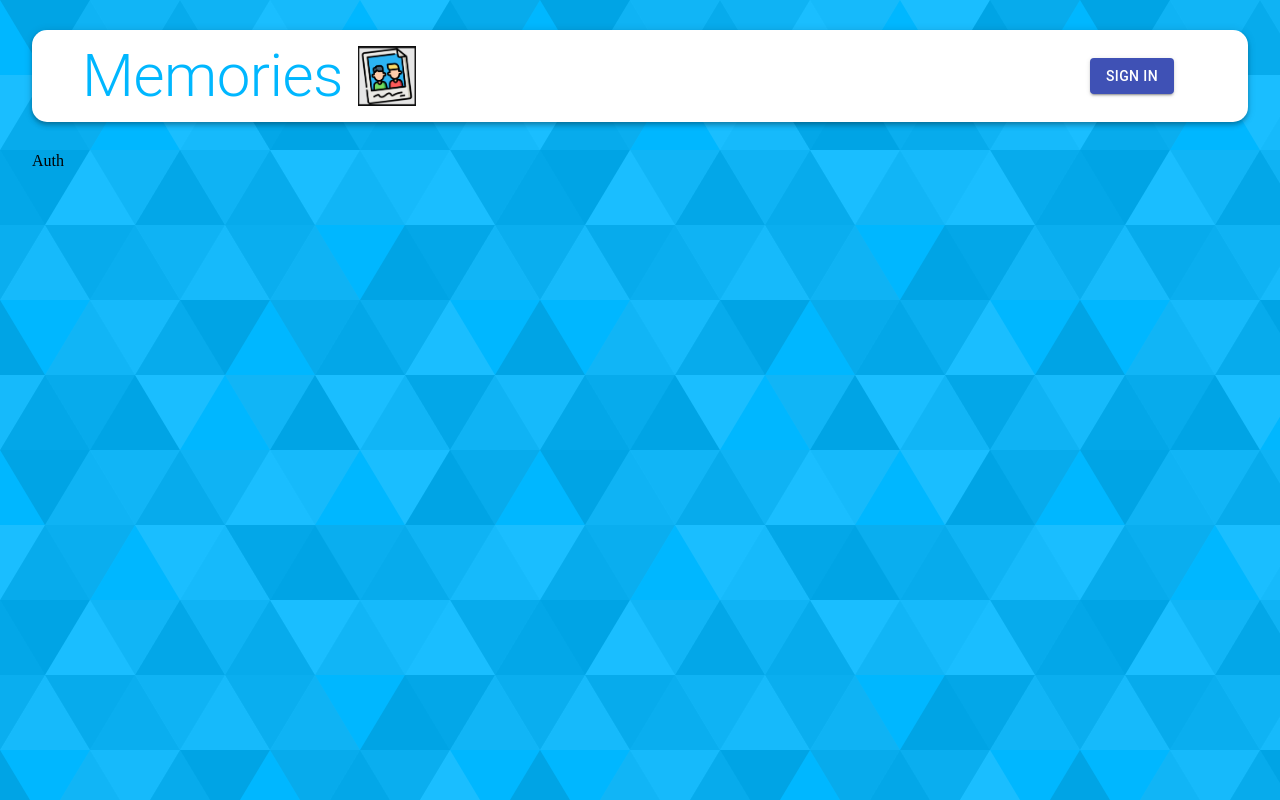
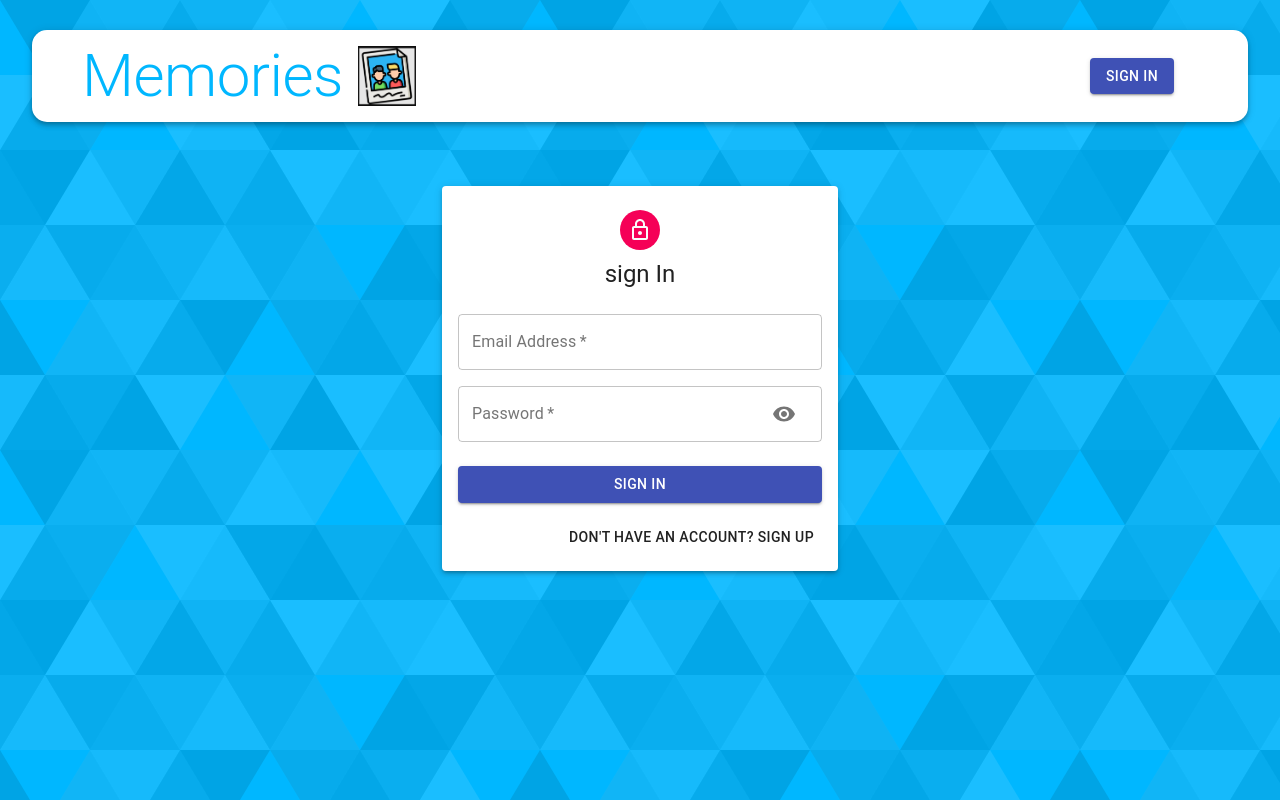
Before and after one commit to lisa1501/Memories-Application-MERN, a React (Create React App) app in the folder client/: page /auth in a window 1280 px wide. Built offline with nearby package versions, Linux system fonts and the light colour scheme.

Commit message:
rendered Sign In and Sign Up form

```diff
--- a/client/src/components/Auth/Auth.js
+++ b/client/src/components/Auth/Auth.js
@@ -1,10 +1,62 @@
-import React from 'react'
+import React, { useState } from 'react';
+import { Avatar, Button, Paper, Grid, Typography, Container, TextField} from '@material-ui/core';
+import LockoutLineIcon from '@material-ui/icons/LockOutlined';
+
+import useStyles from './styles';
+import Input from './Input';
 
 const Auth = () => {
-    const state = null;
+    const classes = useStyles();
+    const [showPassword, setShowPassword] = useState(false);
+    const [isSignup, setIsSignup] = useState(false)
+
+    const handleShowPassword = () =>setShowPassword((prevShowPassword)=> !prevShowPassword);
+
+    const handleSubmit = () => {
+
+    }
+
+    const handleChange = () => {}
+
+    const switchMode = () => {
+        setIsSignup((prevIsSignup) => !prevIsSignup);
+        handleShowPassword(false);
+    }
 
     return (
-        <div>Auth</div>
+        <Container component="main" maxWidth="xs">
+            <Paper className={classes.paper} elevation={3}>
+                <Avatar className={classes.avatar}>
+                    <LockoutLineIcon />
+                </Avatar>
+                <Typography variant="h5">{isSignup ? 'Sign Up' : 'sign In'}</Typography>
+                <form className={classes.form} onSubmit={handleSubmit}>
+                    <Grid container spacing={2}>
+                        {
+                            isSignup && (
+                                <>
+                                    <Input name="firstName" label="First Name" handleChange={handleChange} autoFocus half />
+                                    <Input name="lastName" label="Last Name" handleChange={handleChange} half />
+                                </>
+                            )}
+                            <Input name="email" label="Email Address" handleChange={handleChange} type="email" />
+                            <Input name="password" label="Password" handleChange={handleChange} type={showPassword ? "text" : "password"} handleShowPassword={handleShowPassword} />
+                            { isSignup && <Input name="confirmPassword" label="Repeat Password" handleChange={handleChange} type="password"/>}
+                    </Grid>
+                    <Button type="submit" fullWidth variant="contained" color="primary" className={classes.submit}>
+                        {isSignup ? 'Sign Up' :' Sign In'}
+                    </Button>
+                    <Grid container justify="flex-end">
+                        <Grid item>
+                            <Button onClick={switchMode}>
+                                { isSignup ? 'Already have an account? Sign In' : "Don't have an account? Sign Up"}
+                            </Button>
+                        </Grid>
+
+                    </Grid>
+                </form>
+            </Paper>
+        </Container>
     )
 }
 
--- /dev/null
+++ b/client/src/components/Auth/Input.js
@@ -0,0 +1,31 @@
+import React from 'react';
+import { TextField, Grid, InputAdornment, IconButton } from '@material-ui/core';
+import Visibility from '@material-ui/icons/Visibility';
+import VisibilityOff from '@material-ui/icons/VisibilityOff';
+const Input = ({ name, handleChange, label, half, autoFocus, type, handleShowPassword }) => {
+    return (
+        <Grid item xs={12} sm={half ? 6 :12}>
+            <TextField
+                name={name}
+                onChange={handleChange}
+                variant="outlined"
+                required
+                fullWidth
+                label={label}
+                autoFocus={autoFocus}
+                type={type}
+                InputProps={name === 'password' && {
+                    endAdornment:(
+                        <InputAdornment position="end">
+                            <IconButton onClick={handleShowPassword}>
+                                {type === "password" ? <Visibility/>: <VisibilityOff />}
+                            </IconButton>
+                        </InputAdornment>
+                    )
+                }}
+            />
+        </Grid>
+    )
+}
+
+export default Input
```
Also changed, not shown: client/src/components/Auth/styles.js (indentation only).
